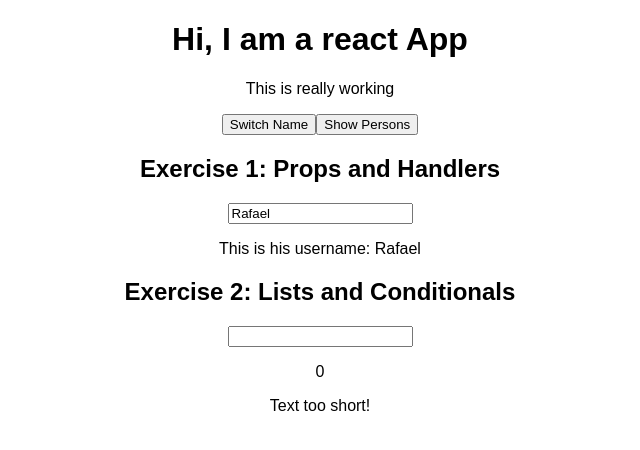
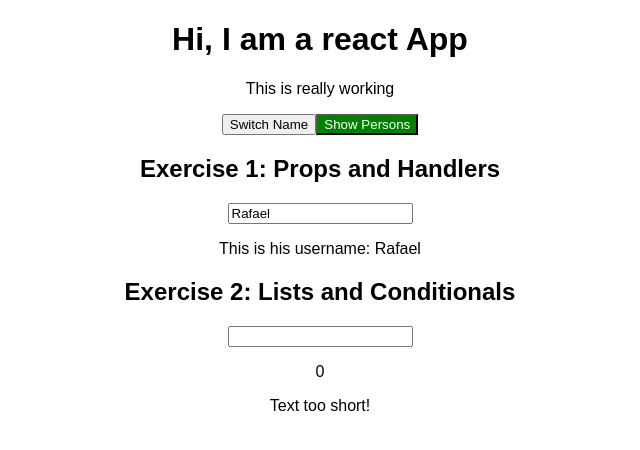
Before and after one commit to rafaelflorespereira/learningReact, a React (Create React App) app in the folder react-app/: page / in a window 1280 px wide. Shown: the top 450 px of the page, without its empty margins (320-960 px from the left). Built offline with nearby package versions, Linux system fonts and the light colour scheme.

Commit message:
adding styles to buttons

```diff
--- a/react-app/package.json
+++ b/react-app/package.json
@@ -3,6 +3,7 @@
   "version": "0.1.0",
   "private": true,
   "dependencies": {
+    "radium": "^0.26.1",
     "react": "^17.0.1",
     "react-dom": "^17.0.1",
     "react-scripts": "1.1.5"
--- a/react-app/src/App.js
+++ b/react-app/src/App.js
@@ -5,6 +5,7 @@ import Userinput from './Person/UserInput'
 import Useroutput from './Person/UserOutput'
 import ValidationComponent from './Exercise2Components/ValidationComponent'
 import CharComponent from './Exercise2Components/CharComponent'
+import Radium from 'radium'
 
 class App extends Component {
   state = {
@@ -75,6 +76,14 @@ class App extends Component {
 
   render() {
     let persons = null
+    const style = {
+      backgroundColor: 'green',
+      color: 'white',
+      ':hover': {
+        backgroundColor: 'lightgreen',
+        color: 'black'
+      }
+    }
 
     if (this.state.showPersons) {
       persons = (
@@ -85,7 +94,7 @@ class App extends Component {
               name={person.name}
               age={person.age}
               key={person.id}
-              changeName={(event) => { this.changeNameHandler(event, person.id) }}
+              changeName={(event) => this.changeNameHandler(event, person.id)}
             />
           })}
         </div>
@@ -106,6 +115,16 @@ class App extends Component {
           })}
         </div>
       )
+
+      style.backgroundColor = 'red'
+
+      if(this.state.characters.length < 2) {
+        style.backgroundColor = 'red'
+      }
+
+      if(this.state.characters.length < 1) {
+
+      }
     }
 
     return (
@@ -113,7 +132,7 @@ class App extends Component {
         <h1>Hi, I am a react App</h1>
         <p>This is really working</p>
         <button onClick={this.switchNameHandler.bind(this, 'input')}>Switch Name</button>
-        <button onClick={this.showPersonsHandler}>Show Persons</button>
+        <button style={style} onClick={this.showPersonsHandler}>Show Persons</button>
         {persons}
         <h2>Exercise 1: Props and Handlers</h2>
         <Userinput user={this.state.users[0]} changeUsername={this.changeUsernameHandler}></Userinput>
@@ -135,4 +154,4 @@ class App extends Component {
   }
 }
 
-export default App;
+export default Radium(App);
```
Also changed, not shown: 1 other file (tests, documents, lock files or other folders).
